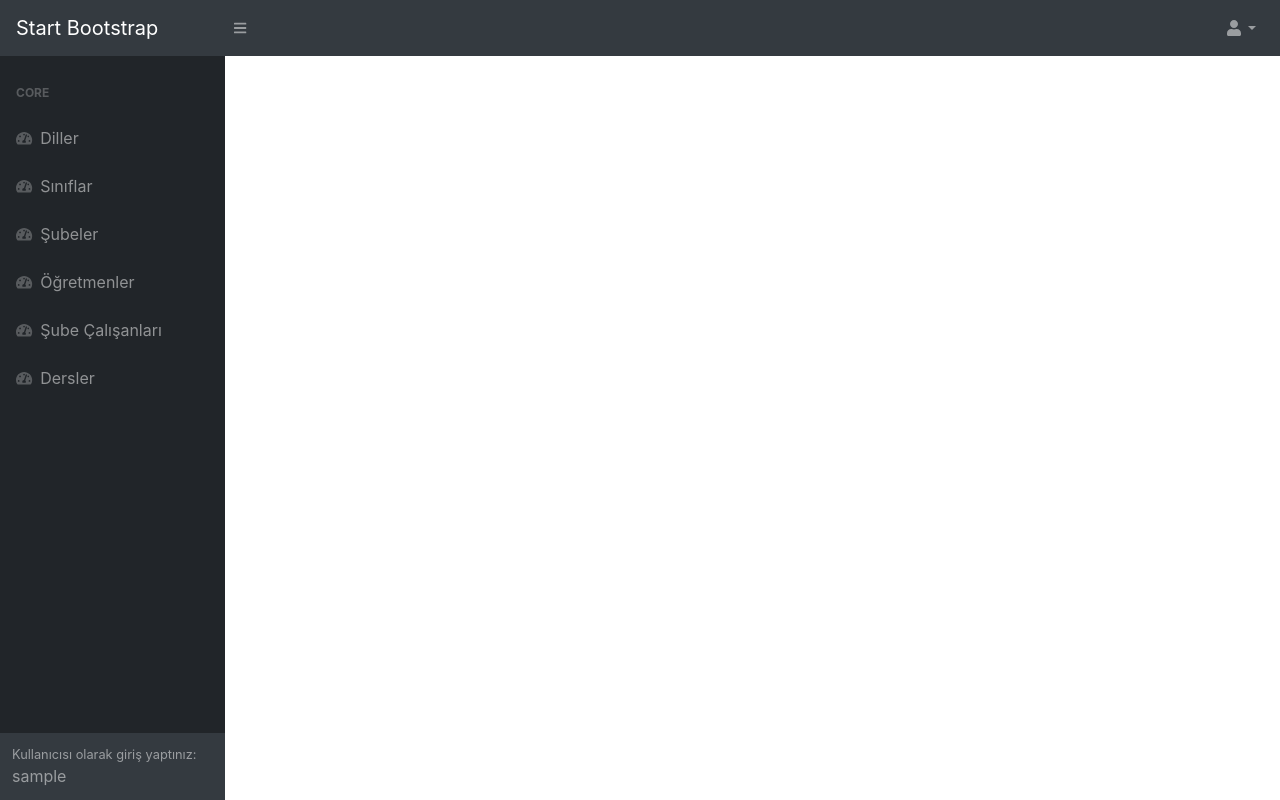
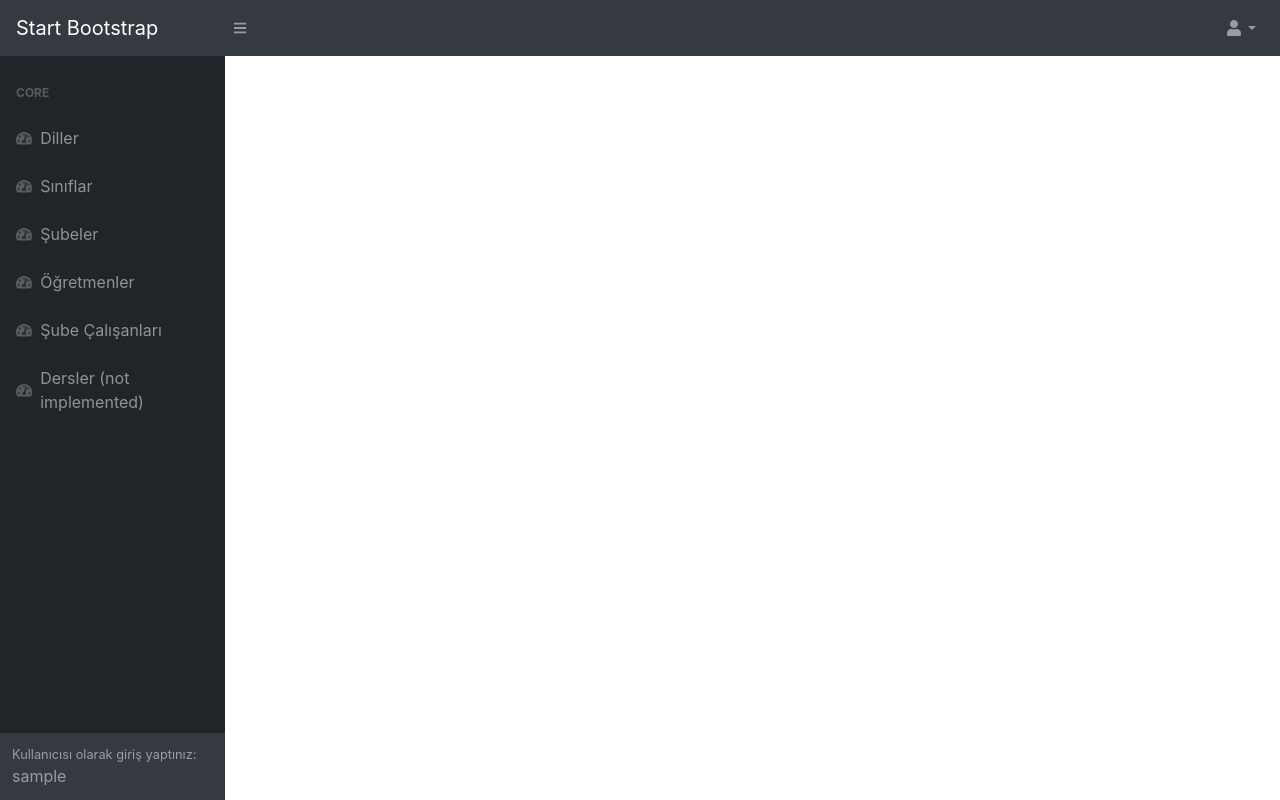
Before and after one commit to seyyidibrahimgulec/software-engineering-project, a Django app: template templates/base.html in a window 1280 px wide. Run offline with Django 3.2, Linux system fonts and the light colour scheme; the template is opened without the code that fills it, so the values that code supplies are empty; the visitor is signed in with stand-in values (Sample User, id 1); some libraries are stand-ins or nearby versions.

```diff
--- a/templates/navbar.html
+++ b/templates/navbar.html
@@ -53,7 +53,7 @@
 
           <a class="nav-link" href="{% url "home" page="lesson" %}">
             <div class="sb-nav-link-icon"><i class="fas fa-tachometer-alt"></i></div>
-            Dersler
+            Dersler (not implemented)
           </a>
 
         {% endif %}
```
